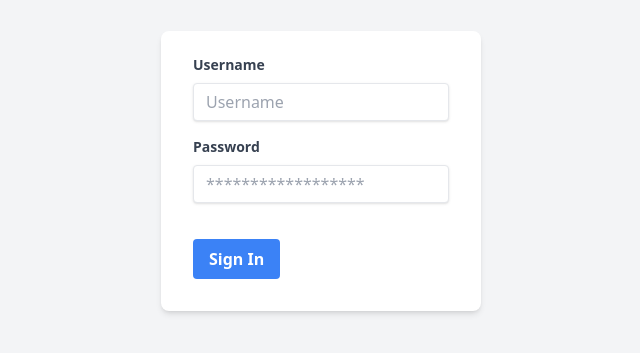
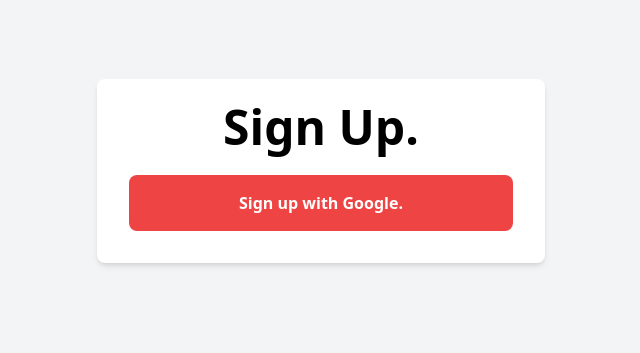
Before and after one commit to VelpCode/Skill-Slap, a website: page auth.html in a window 1280 px wide. Shown: the part 221-574 px from the top of the page, without its empty margins (319-959 px from the left). Drawn offline with Linux system fonts and the light colour scheme.

Commit message:
Setting up auth box

```diff
--- a/auth.html
+++ b/auth.html
@@ -8,27 +8,40 @@
 </head>
 <body class = "flex justify-center items-center h-screen bg-gray-100">
 
-    <div class="w-full max-w-xs">
-        <form class="bg-white shadow-md rounded-lg px-8 pt-6 pb-8 mb-4">
-            <div class="mb-4">
-                <label class="block text-gray-700 text-sm font-bold mb-2" for="username">
-                    Username
-                </label>
-                <input class="shadow appearance-none border rounded w-full py-2 px-3 text-gray-700 leading-tight focus:outline-none focus:shadow-outline" id="username" type="text" placeholder="Username">
-            </div>
-            <div class="mb-6">
-                <label class="block text-gray-700 text-sm font-bold mb-2" for="password">
-                    Password
-                </label>
-                <input class="shadow appearance-none border rounded w-full py-2 px-3 text-gray-700 mb-3 leading-tight focus:outline-none focus:shadow-outline" id="password" type="password" placeholder="******************">
-            </div>
-            <div class="flex items-center justify-between">
-                <button class="bg-blue-500 hover:bg-blue-700 text-white font-bold py-2 px-4 rounded focus:outline-none focus:shadow-outline" type="button">
-                    Sign In
-                </button>
-            </div>
-        </form>
-    </div>
+    <body class="flex justify-center items-center h-screen bg-gray-100">
+        <div class="w-full max-w-md">
+            <form class="bg-white shadow-md rounded-lg px-8 pt-6 pb-8 mb-4">
+                <div class = "text-5xl block font-bold text-center">Sign Up.</div>
+                <div class = "bg-red-500 block mt-6 text-center p-4 w-50 rounded-lg text-white font-bold cursor-hover">Sign up with Google.</div>
+            </form>
+        </div>
+    </body>
+
+
+    <script type="module">
+        // Import the functions you need from the SDKs you need
+        import { initializeApp } from "https://www.gstatic.com/firebasejs/10.6.0/firebase-app.js";
+        import { getAnalytics } from "https://www.gstatic.com/firebasejs/10.6.0/firebase-analytics.js";
+        // TODO: Add SDKs for Firebase products that you want to use
+        // https://firebase.google.com/docs/web/setup#available-libraries
+
+        // Your web app's Firebase configuration
+        // For Firebase JS SDK v7.20.0 and later, measurementId is optional
+        const firebaseConfig = {
+          apiKey: "AIzaSyBeYkzCYfBVv24haaqILzFexmFU6l-Gmt4",
+          authDomain: "skillslap-640dc.firebaseapp.com",
+          projectId: "skillslap-640dc",
+          storageBucket: "skillslap-640dc.appspot.com",
+          messagingSenderId: "1095919272633",
+          appId: "1:1095919272633:web:ab0b0e4d5b9ea2a8215168",
+          measurementId: "G-ZS84R5RBQD"
+        };
+
+        // Initialize Firebase
+        const app = initializeApp(firebaseConfig);
+        const analytics = getAnalytics(app);
+
+      </script>
 
 </body>
 </html>
```
Also changed, not shown: dist/output.css, images/Google.png (added).
